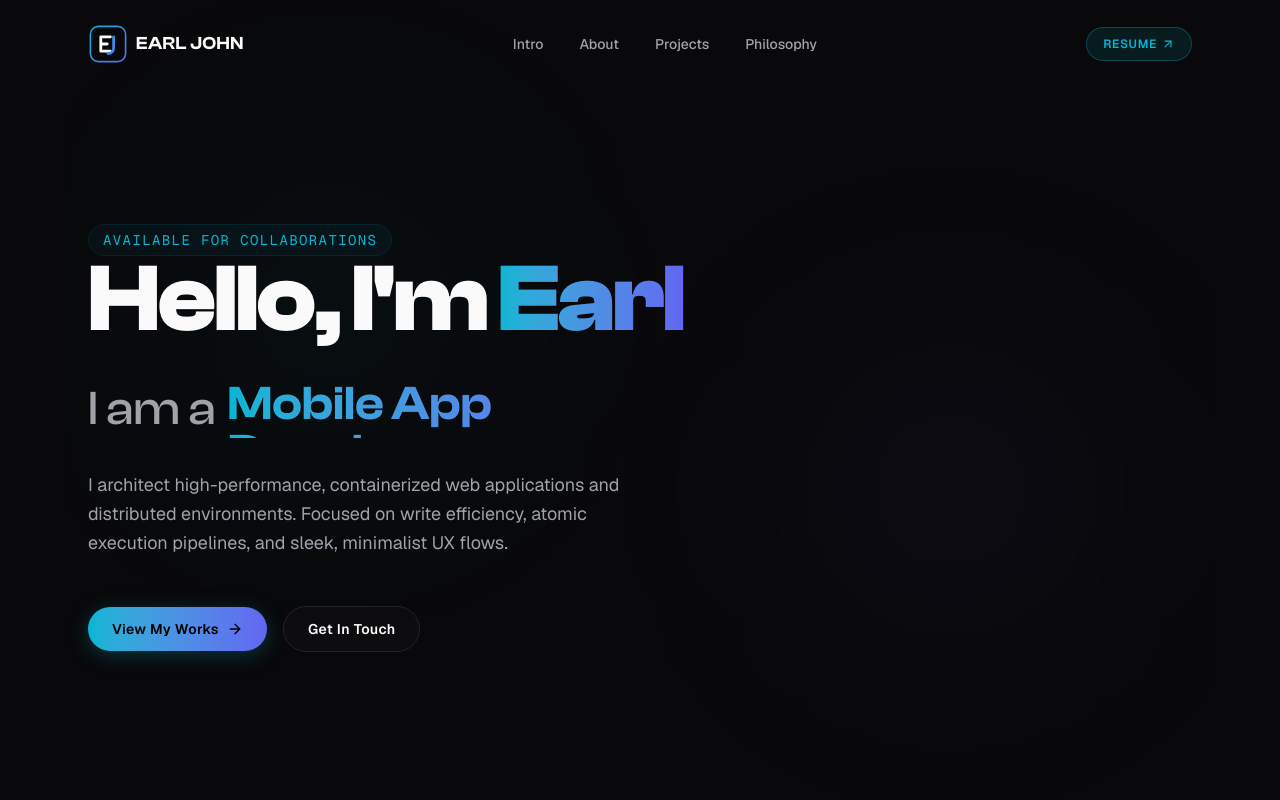
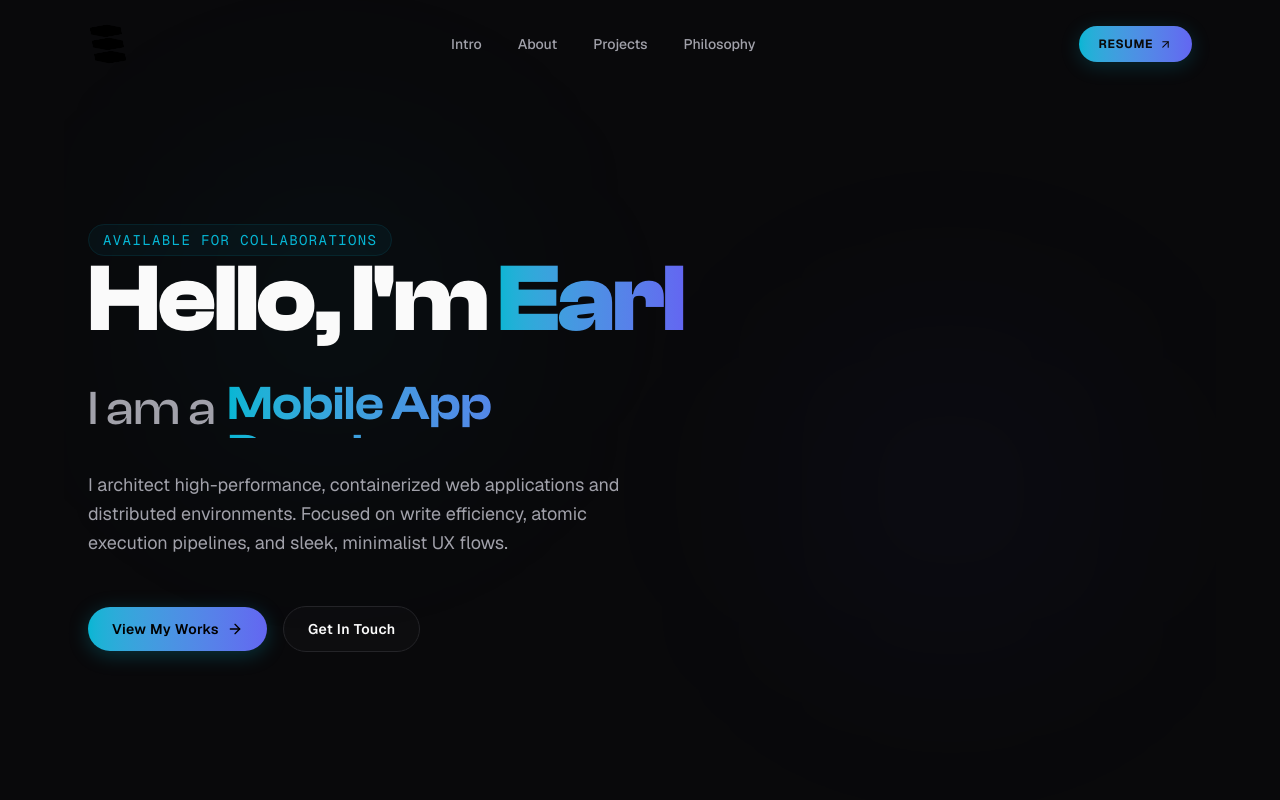
Before and after one commit to earl-earl-earl/portfolio, a Next.js app: page / in a window 1280 px wide. Shown: the top 800 px of the page. Built offline with nearby package versions, Linux system fonts and the light colour scheme.

Commit message:
feat: implement header component with animation and establish project design and development standards

```diff
--- a/components/Header.tsx
+++ b/components/Header.tsx
@@ -3,6 +3,7 @@
 import React, { useState, useEffect } from "react";
 import { motion, AnimatePresence } from "framer-motion";
 import { Menu, X, ArrowUpRight } from "lucide-react";
+import Image from "next/image";
 
 const navLinks = [
   { name: "Intro", href: "#intro" },
@@ -34,68 +35,22 @@ const Header = () => {
         }`}
       >
         <div className="max-w-6xl mx-auto px-6 flex items-center justify-between">
-          {/* Page Logo / Monogram SVG with Path Drawing Animation */}
+          {/* Page Logo / Actual SVG Logo with Hover Animation */}
           <a href="#intro" className="flex items-center gap-2">
-            <motion.svg
-              width="40"
-              height="40"
-              viewBox="0 0 50 50"
-              fill="none"
-              xmlns="http://www.w3.org/2000/svg"
-              className="cursor-pointer"
+            <motion.div
+              className="cursor-pointer flex items-center justify-center relative w-10 h-10"
               whileHover={{ scale: 1.05 }}
               whileTap={{ scale: 0.95 }}
             >
-              {/* Animated outer frame */}
-              <motion.rect
-                x="3"
-                y="3"
-                width="44"
-                height="44"
-                rx="10"
-                stroke="url(#accentGrad)"
-                strokeWidth="2"
-                initial={{ pathLength: 0 }}
-                animate={{ pathLength: 1 }}
-                transition={{ duration: 1.5, ease: "easeInOut" }}
+              <Image
+                src="/images/logos/page-logo.svg"
+                alt="Logo"
+                width={40}
+                height={40}
+                className="w-full h-full object-contain"
+                priority
               />
-              {/* Letter E */}
-              <motion.path
-                d="M 16 16 H 28 M 16 25 H 24 M 16 34 H 28 M 16 16 V 34"
-                stroke="currentColor"
-                strokeWidth="3.5"
-                strokeLinecap="round"
-                strokeLinejoin="round"
-                initial={{ pathLength: 0 }}
-                animate={{ pathLength: 1 }}
-                transition={{ duration: 1.2, ease: "easeInOut", delay: 0.3 }}
-              />
-              {/* Letter J */}
-              <motion.path
-                d="M 32 16 V 30 C 32 34, 29 37, 25 37"
-                stroke="url(#accentGrad)"
-                strokeWidth="3.5"
-                strokeLinecap="round"
-                strokeLinejoin="round"
-                initial={{ pathLength: 0 }}
-                animate={{ pathLength: 1 }}
-                transition={{ duration: 1.2, ease: "easeInOut", delay: 0.8 }}
-              />
-              <defs>
-                <linearGradient id="accentGrad" x1="0" y1="0" x2="50" y2="50" gradientUnits="userSpaceOnUse">
-                  <stop offset="0%" stopColor="#06b6d4" />
-                  <stop offset="100%" stopColor="#6366f1" />
-                </linearGradient>
-              </defs>
-            </motion.svg>
-            <motion.span
-              initial={{ opacity: 0, x: -10 }}
-              animate={{ opacity: 1, x: 0 }}
-              transition={{ delay: 1.2 }}
-              className="text-lg font-clash font-semibold tracking-wide text-foreground hidden sm:block"
-            >
-              EARL JOHN
-            </motion.span>
+            </motion.div>
           </a>
 
           {/* Navigation Links with Shared Layout Pill Transition */}
@@ -126,9 +81,12 @@ const Header = () => {
               href="#contact"
               whileHover={{ scale: 1.05 }}
               whileTap={{ scale: 0.95 }}
-              className="hidden sm:inline-flex items-center gap-1 px-4 py-2 rounded-full text-xs font-semibold tracking-wider uppercase border border-accent-cyan/30 bg-accent-cyan/10 text-accent-cyan hover:bg-accent-cyan/20 hover:border-accent-cyan/50 hover:shadow-[0_0_15px_rgba(6,182,212,0.3)] transition-all duration-300"
+              className="hidden sm:inline-flex items-center justify-center px-5 py-2.5 rounded-full text-xs font-bold tracking-wider uppercase bg-gradient-to-r from-accent-cyan to-accent-indigo text-neutral-950 shadow-[0_4px_20px_rgba(6,182,212,0.2)] hover:shadow-[0_4px_25px_rgba(6,182,212,0.4)] hover:brightness-110 transition-all duration-300 group"
             >
-              Resume <ArrowUpRight size={14} />
+              <span className="flex items-center gap-1.5 font-bold">
+                Resume
+                <ArrowUpRight size={13} className="inline-block transition-transform duration-200 group-hover:translate-x-0.5 group-hover:-translate-y-0.5" />
+              </span>
             </motion.a>
 
             {/* Mobile Menu Toggle */}
@@ -169,9 +127,12 @@ const Header = () => {
               href="#contact"
               onClick={() => setMobileMenuOpen(false)}
               whileTap={{ scale: 0.95 }}
-              className="inline-flex items-center gap-1 px-6 py-3 rounded-full text-sm font-semibold tracking-wider uppercase border border-accent-cyan/30 bg-accent-cyan/10 text-accent-cyan hover:bg-accent-cyan/20 w-full max-w-[200px] justify-center transition-all duration-300"
+              className="inline-flex items-center justify-center px-6 py-3.5 rounded-full text-sm font-bold tracking-wider uppercase bg-gradient-to-r from-accent-cyan to-accent-indigo text-neutral-950 w-full max-w-[200px] shadow-[0_4px_20px_rgba(6,182,212,0.2)] hover:shadow-[0_4px_25px_rgba(6,182,212,0.4)] hover:brightness-110 transition-all duration-300 group"
             >
-              Resume <ArrowUpRight size={16} />
+              <span className="flex items-center gap-1.5 font-bold">
+                Resume
+                <ArrowUpRight size={15} className="inline-block transition-transform duration-200 group-hover:translate-x-0.5 group-hover:-translate-y-0.5" />
+              </span>
             </motion.a>
           </motion.div>
         )}
```
Also changed, not shown: .agent/rules/GEMINI.md, 1 other file (tests, documents, lock files or other folders).
